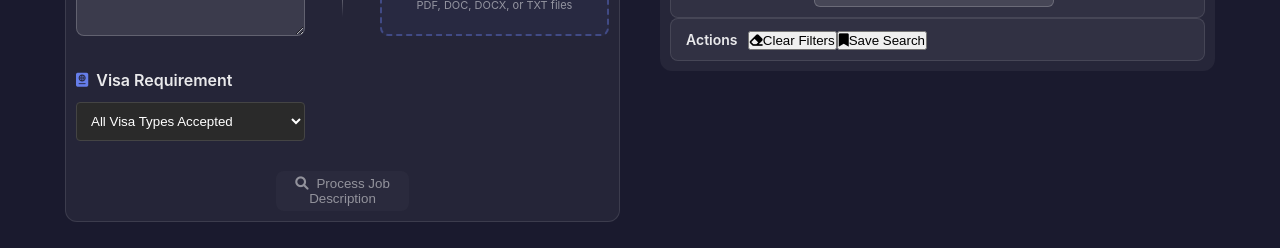
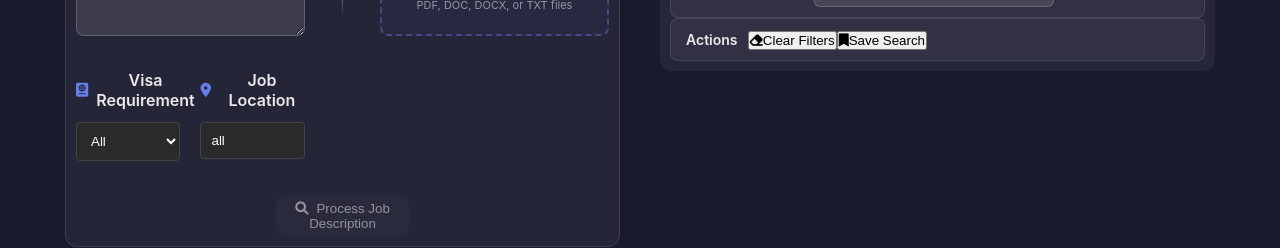
Before and after one commit to quantumdataleapai-dot/resume-fe, a React (Create React App) app: page /dashboard in a window 1280 px wide. Shown: the part 229-477 px from the top of the page. Built offline with nearby package versions, Linux system fonts and the light colour scheme; no server answers; sample sign-in values are in the browser's storage.

Commit message:
VISA, location filter in Job Description and integration

```diff
--- a/src/config/apiConfig.js
+++ b/src/config/apiConfig.js
@@ -1,7 +1,7 @@
 // API Configuration for Frontend-to-Python Backend Communication
 const API_CONFIG = {
   // Python backend URL
-  BASE_URL: "http://192.168.1.2:8000/api", // Force to use the new URL
+  BASE_URL: "http://10.30.0.21:8000/api", // Force to use the new URL
 
   // Clean API Endpoints for Python Backend
   ENDPOINTS: {
--- a/src/pages/Dashboard.js
+++ b/src/pages/Dashboard.js
@@ -128,17 +128,23 @@ const Dashboard = () => {
     setLoading(true);
     try {
       // Prepare job data for unified processing
+      // Format visa type to remove hyphens and convert to proper case
+      const formatVisaType = (value) => {
+        if (!value || value === "all") return "";
+        return value
+          .split("-")
+          .map((word) => word.charAt(0).toUpperCase() + word.slice(1))
+          .join(" ");
+      };
+
       const jobData = {
         ...(jobFile
-          ? {
-              file: jobFile,
-              title: jobDescription.trim() || null,
-            }
-          : {
-              job_description: jobDescription.trim(),
-            }),
-        // Always include visa requirement in the payload
-        visa_requirement: jobVisaRequirement,
+          ? { file: jobFile }
+          : { job_description: jobDescription.trim() }),
+        title: jobDescription.trim() || "",
+        resume_ids: Array.from(selectedResumes),
+        visa_type: formatVisaType(jobVisaRequirement),
+        location: location !== "all" ? location : "",
       };
 
       // Use unified API service for job processing and matching
@@ -583,7 +589,17 @@ const Dashboard = () => {
                 </div>
               </div>
 
-              {/* Visa Requirement Dropdown */}
+              {/* Filters Container */}
+              <div
+                className="job-filters"
+                style={{
+                  display: "grid",
+                  gridTemplateColumns: "1fr 1fr",
+                  gap: "20px",
+                  marginBottom: "20px",
+                }}
+              >
+                {/* Visa Filter */}
                 <div className="job-option">
                   <h3 className="option-title">
                     <i className="fas fa-passport"></i>
@@ -600,73 +616,106 @@ const Dashboard = () => {
                       backgroundColor: "#2a2a2a",
                       color: "#fff",
                       border: "1px solid #444",
-                    marginBottom: "15px",
                     }}
                   >
-                  <option value="all">All Visa Types Accepted</option>
+                    <option value="all">All</option>
                     <optgroup label="Citizens and Permanent Residents">
                       <option value="us-citizen">US Citizen</option>
                       <option value="us-citizenship">US Citizenship</option>
+                      <option value="us-authorized">US Authorized</option>
                       <option value="canadian-citizen">Canadian Citizen</option>
-                    <option value="green-card-holder">Green Card Holder</option>
+                      <option value="canada-authorized">
+                        Canada Authorized
+                      </option>
+                      <option value="citizen">Citizen</option>
+                    </optgroup>
+                    <optgroup label="Green Card and EAD">
                       <option value="green-card">Green Card</option>
+                      <option value="green-card-holder">
+                        Green Card Holder
+                      </option>
                       <option value="gc">GC</option>
                       <option value="gc-ead">GC-EAD</option>
+                      <option value="employment-auth-document">
+                        Employment Auth Document
+                      </option>
+                      <option value="opt-ead">OPT-EAD</option>
+                      <option value="h4-ead">H4-EAD</option>
+                      <option value="l2-ead">L2-EAD</option>
                     </optgroup>
                     <optgroup label="H1 Related">
+                      <option value="h1-visa">H1 Visa</option>
                       <option value="h1b">H1-B</option>
-                    <option value="h1b">H1 Visa</option>
-                    <option value="h1b">Need H1</option>
-                    <option value="have-h1">Have H1 Visa</option>
-                    <option value="need-h1">Need H1 Visa</option>
-                    <option value="need-h1-sponsor">
+                      <option value="have-h1">Have H1</option>
+                      <option value="have-h1-visa">Have H1 Visa</option>
+                      <option value="need-h1">Need H1</option>
+                      <option value="need-h1-visa">Need H1 Visa</option>
+                      <option value="need-h1-visa-sponsor">
                         Need H1 Visa Sponsor
                       </option>
-                    <option value="h4-ead">H4-EAD</option>
                     </optgroup>
-                  <optgroup label="L Visas">
+                    <optgroup label="Other Visas">
+                      <option value="b1">B1</option>
                       <option value="l1a">L1-A</option>
                       <option value="l2b">L2-B</option>
-                    <option value="l2-ead">L2-EAD</option>
+                      <option value="tn-visa">TN Visa</option>
+                      <option value="tn-permit-holder">TN Permit Holder</option>
                     </optgroup>
-                  <optgroup label="Other Work Authorizations">
-                    <option value="tn-visa">TN Visa</option>
-                    <option value="tn-permit">TN Permit Holder</option>
-                    <option value="opt-ead">OPT-EAD</option>
-                    <option value="ead">Employment Auth Document</option>
-                    <option value="current-employer">
+                    <optgroup label="Work Authorization">
+                      <option value="can-work-for-any-employer">
+                        Can work for any employer
+                      </option>
+                      <option value="current-employer-only">
                         Current Employer Only
                       </option>
-                  </optgroup>
-                  <optgroup label="Country-Specific Authorizations">
-                    <option value="us-authorized">US Authorized</option>
-                    <option value="canada-authorized">Canada Authorized</option>
-                    <option value="uk-authorized">
-                      United Kingdom Authorized
+                      <option value="sponsorship-required">
+                        Sponsorship Required
                       </option>
-                    <option value="france-authorized">France Authorized</option>
+                      <option value="france-authorized">
+                        France Authorized
+                      </option>
                       <option value="india-authorized">India Authorized</option>
                       <option value="kazakhstan-authorized">
                         Kazakhstan Authorized
                       </option>
+                      <option value="united-kingdom-authorized">
+                        United Kingdom Authorized
+                      </option>
                       <option value="venezuela-authorized">
                         Venezuela Authorized
                       </option>
-                  </optgroup>
-                  <optgroup label="Other">
-                    <option value="any-employer">
-                      Can Work for Any Employer
-                    </option>
-                    <option value="sponsorship-required">
-                      Sponsorship Required
-                    </option>
-                    <option value="not-specified">Not Specified</option>
-                    <option value="unspecified">Unspecified</option>
-                    <option value="unspecified-auth">
+                      <option value="unspecified-work-authorization">
                         Unspecified Work Authorization
                       </option>
                     </optgroup>
+                    <optgroup label="Other">
+                      <option value="not-specified">Not Specified</option>
+                      <option value="unspecified">Unspecified</option>
+                    </optgroup>
                   </select>
+                </div>
+
+                {/* Location Filter */}
+                <div className="job-option">
+                  <h3 className="option-title">
+                    <i className="fas fa-map-marker-alt"></i>
+                    Job Location
+                  </h3>
+                  <input
+                    type="text"
+                    placeholder="Enter job location (e.g., New York, Remote)"
+                    value={location}
+                    onChange={(e) => setLocation(e.target.value)}
+                    style={{
+                      width: "100%",
+                      padding: "10px",
+                      borderRadius: "4px",
+                      backgroundColor: "#2a2a2a",
+                      color: "#fff",
+                      border: "1px solid #444",
+                    }}
+                  />
+                </div>
               </div>
 
               {/* Submit Button */}
@@ -692,64 +741,7 @@ const Dashboard = () => {
                   onChange={(e) => setVisaStatus(e.target.value)}
                 >
                   <option value="all">All Visa Types</option>
-                  <optgroup label="Citizens and Permanent Residents">
-                    <option value="us-citizen">US Citizen</option>
-                    <option value="canadian-citizen">Canadian Citizen</option>
-                    <option value="green-card">Green Card Holder</option>
-                    <option value="gc">GC</option>
-                    <option value="gc-ead">GC-EAD</option>
-                  </optgroup>
-                  <optgroup label="H1 Related">
-                    <option value="h1b">H1-B Visa</option>
-                    <option value="have-h1">Have H1 Visa</option>
-                    <option value="need-h1">Need H1 Visa</option>
-                    <option value="need-h1-sponsor">
-                      Need H1 Visa Sponsor
-                    </option>
-                    <option value="h4-ead">H4-EAD</option>
-                  </optgroup>
-                  <optgroup label="L Visas">
-                    <option value="l1a">L1-A Visa</option>
-                    <option value="l2b">L2-B Visa</option>
-                    <option value="l2-ead">L2-EAD</option>
-                  </optgroup>
-                  <optgroup label="Other Work Authorizations">
-                    <option value="tn-visa">TN Visa</option>
-                    <option value="tn-permit">TN Permit Holder</option>
-                    <option value="opt-ead">OPT-EAD</option>
-                    <option value="ead">Employment Auth Document</option>
-                    <option value="current-employer">
-                      Current Employer Only
-                    </option>
-                  </optgroup>
-                  <optgroup label="Country-Specific Authorizations">
-                    <option value="us-authorized">US Authorized</option>
-                    <option value="canada-authorized">Canada Authorized</option>
-                    <option value="uk-authorized">
-                      United Kingdom Authorized
-                    </option>
-                    <option value="france-authorized">France Authorized</option>
-                    <option value="india-authorized">India Authorized</option>
-                    <option value="kazakhstan-authorized">
-                      Kazakhstan Authorized
-                    </option>
-                    <option value="venezuela-authorized">
-                      Venezuela Authorized
-                    </option>
-                  </optgroup>
-                  <optgroup label="Other">
-                    <option value="any-employer">
-                      Can Work for Any Employer
-                    </option>
-                    <option value="sponsorship-required">
-                      Sponsorship Required
-                    </option>
-                    <option value="not-specified">Not Specified</option>
-                    <option value="unspecified">Unspecified</option>
-                    <option value="unspecified-auth">
-                      Unspecified Work Authorization
-                    </option>
-                  </optgroup>
+                  <optgroup label="Citizens and Permanent Residents"></optgroup>
                 </select>
               </div>
 
```
Also changed, not shown: src/components/MatchedResumesSection.js (added, +63 -0 lines), src/services/apiService.js (+9 -13 lines). Lines whose indentation alone changed are shown as unchanged.
